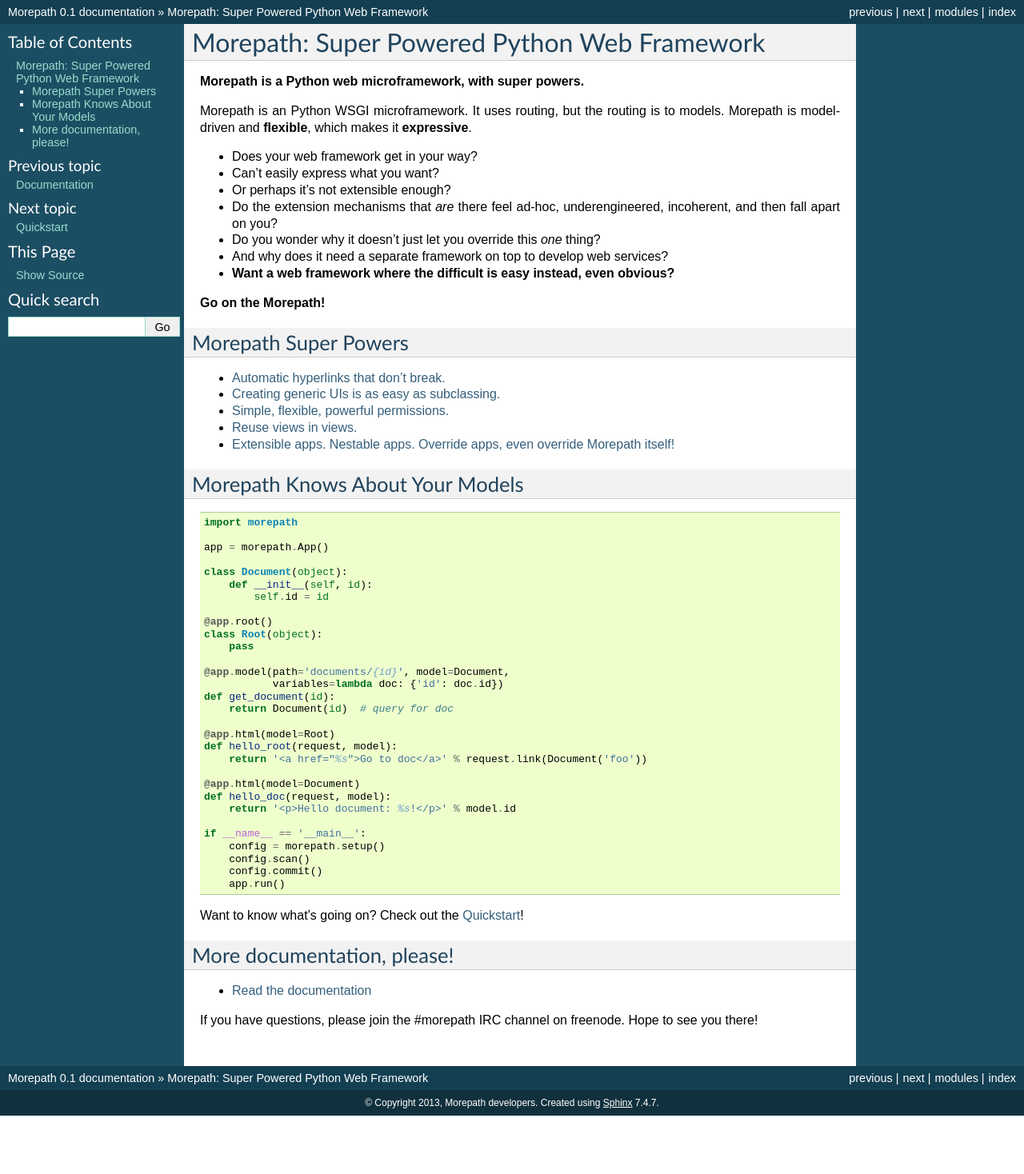
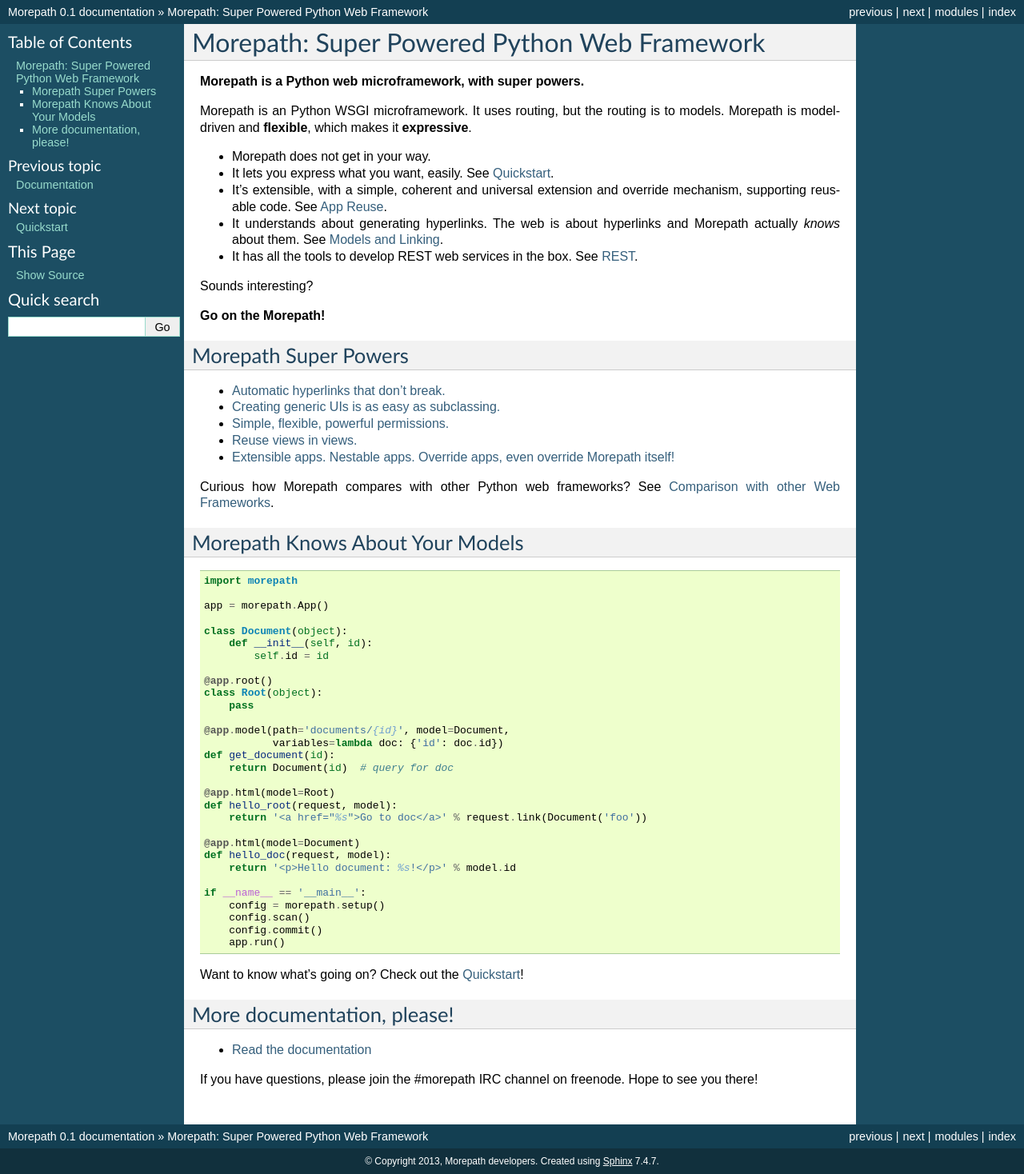
Before and after one commit to morepath/morepath, a Sphinx documentation site: the page built from doc/index.rst, in a window 1280 px wide. Shown: the whole page at 80% size. Built offline with Sphinx 7.4.7, drawn with Linux system fonts in a browser that asks for light colours; before the commit the page ends 1395 px from its top, so only the background shows below that.

```diff
--- a/doc/index.rst
+++ b/doc/index.rst
@@ -12,22 +12,21 @@ Morepath is an Python WSGI microframework. It uses routing, but the
 routing is to models. Morepath is model-driven and **flexible**, which
 makes it **expressive**.
 
-* Does your web framework get in your way?
+* Morepath does not get in your way.
 
-* Can't easily express what you want?
+* It lets you express what you want, easily. See :doc:`quickstart`.
 
-* Or perhaps it's not extensible enough?
+* It's extensible, with a simple, coherent and universal extension and
+  override mechanism, supporting reusable code. See :doc:`app_reuse`.
 
-* Do the extension mechanisms that *are* there feel ad-hoc,
-  underengineered, incoherent, and then fall apart on you?
+* It understands about generating hyperlinks. The web is about
+  hyperlinks and Morepath actually *knows* about them. See
+  :doc:`models_and_linking`.
 
-* Do you wonder why it doesn't just let you override this *one* thing?
+* It has all the tools to develop REST web services in the box. See
+  :doc:`rest`.
 
-* And why does it need a separate framework on top to develop web
-  services?
-
-* **Want a web framework where the difficult is easy instead, even
-  obvious?**
+Sounds interesting?
 
 **Go on the Morepath!**
 
@@ -44,6 +43,9 @@ Morepath Super Powers
 
 * :ref:`Extensible apps. Nestable apps. Override apps, even override
   Morepath itself! <extensible-apps>`
+
+Curious how Morepath compares with other Python web frameworks? See
+:doc:`compared`.
 
 Morepath Knows About Your Models
 --------------------------------
--- a/doc/models_and_linking.rst
+++ b/doc/models_and_linking.rst
@@ -483,6 +483,9 @@ by the server: the URL does not resolve to a model.
 Default converters
 ------------------
 
+[this is still science fiction at the time of writing, though almost
+all of the infrastructure is now in place]
+
 Before we said Morepath uses ISO format dates as the default. You can
 register a default ``Converter`` instance for a type using the
 ``converter`` decorator::
@@ -509,6 +512,9 @@ Morepath now knows you want to use the converter registered for
 Required
 --------
 
+[this is still science fiction at the time of writing, though almost
+all of the infrastructure is now in place]
+
 Sometimes you may want a URL parameter to be required: when the URL
 parameter is missing, it's an error and a ``400 Bad Request`` should
 be returned. You can do this by passing in a ``required`` argument
--- a/doc/superpowers.rst
+++ b/doc/superpowers.rst
@@ -23,6 +23,8 @@ do::
 
 If you create links this way everywhere (and why shouldn't you?), you
 know your application's links will never break.
+
+For much more, see :doc:`models_and_linking`
 
 .. _generic-ui:
 
--- a/doc/toc.rst
+++ b/doc/toc.rst
@@ -11,9 +11,11 @@ Table of Contents
    quickstart
    installation
    superpowers
+   models_and_linking
+   rest
    app_reuse
-   rest
    api
+   compared
    design
    developing
    history
```
Also changed, not shown: doc/compared.rst (+10 -7 lines).
